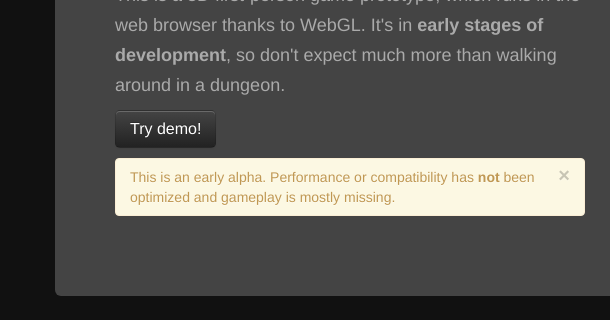
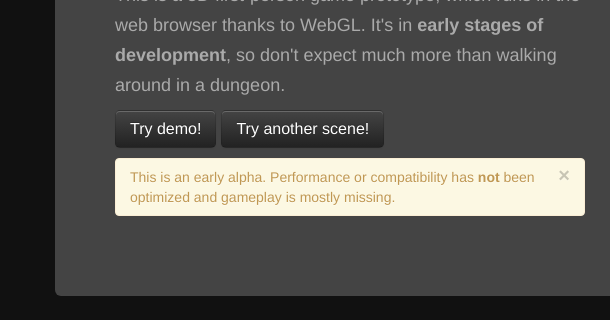
Before and after one commit to tapio/darkcorners, a website: page index.html in a window 1280 px wide. Shown: the part 170-490 px from the top of the page, 0-610 px from the left. Drawn offline with Linux system fonts and the light colour scheme.

Commit message:
Homepage: Button for temple-test too.

```diff
--- a/index.html
+++ b/index.html
@@ -42,7 +42,10 @@
 					<h1>Dungeon</h1>
 					<p>This is a 3D first-person game prototype, which runs in the web browser thanks to WebGL.
 					It's in <strong>early stages of development</strong>, so don't expect much more than walking around in a dungeon.</p>
-					<p><a class="btn btn-inverse btn-large" href="game.html">Try demo!</a></p>
+					<p>
+						<a class="btn btn-inverse btn-large" href="game.html#level=cave-test">Try demo!</a>
+						<a class="btn btn-inverse btn-large" href="game.html#level=temple-test">Try another scene!</a>
+					</p>
 					<div class="alert">
 						<button type="button" class="close" data-dismiss="alert">×</button>
 						This is an early alpha. Performance or compatibility has <strong>not</strong>
```
